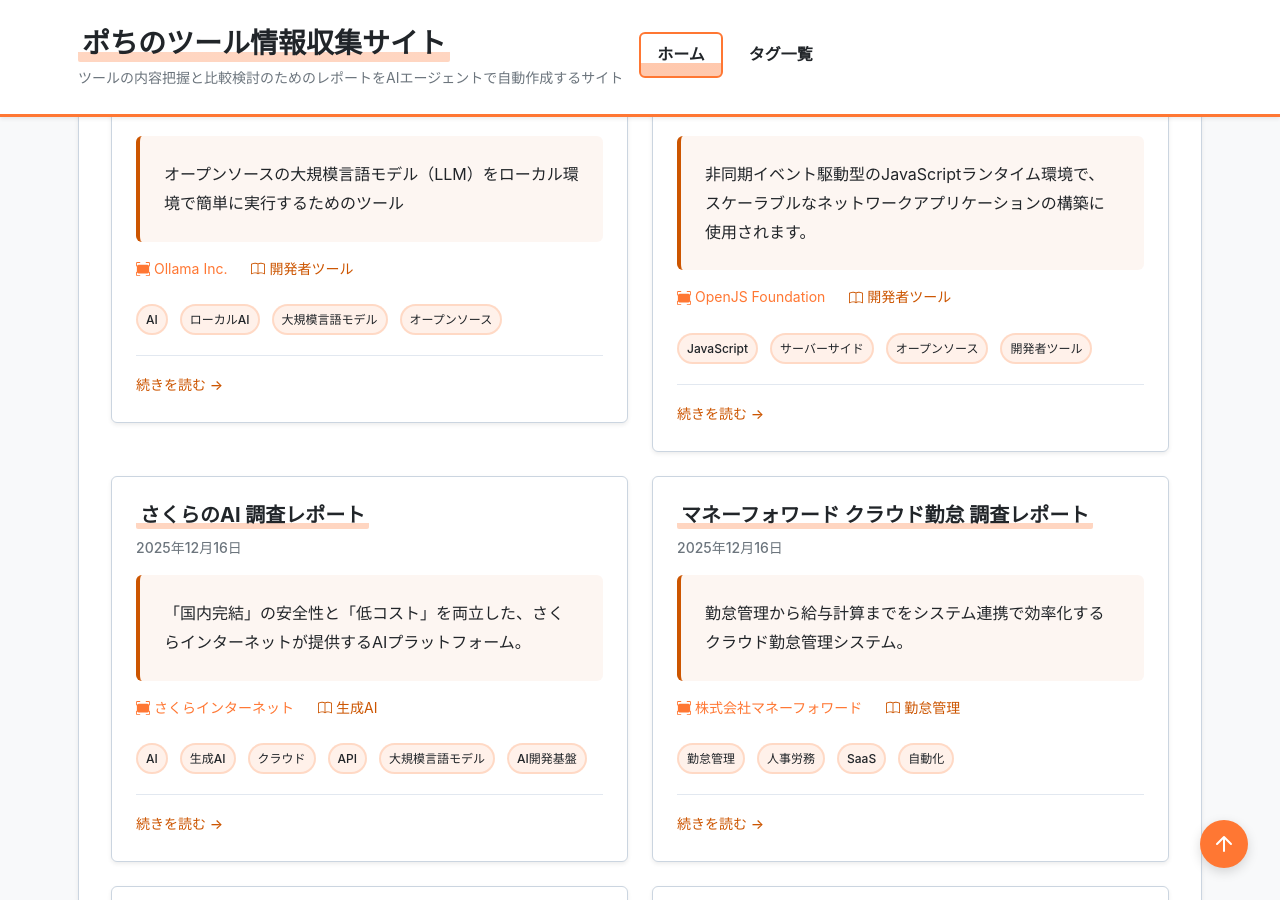
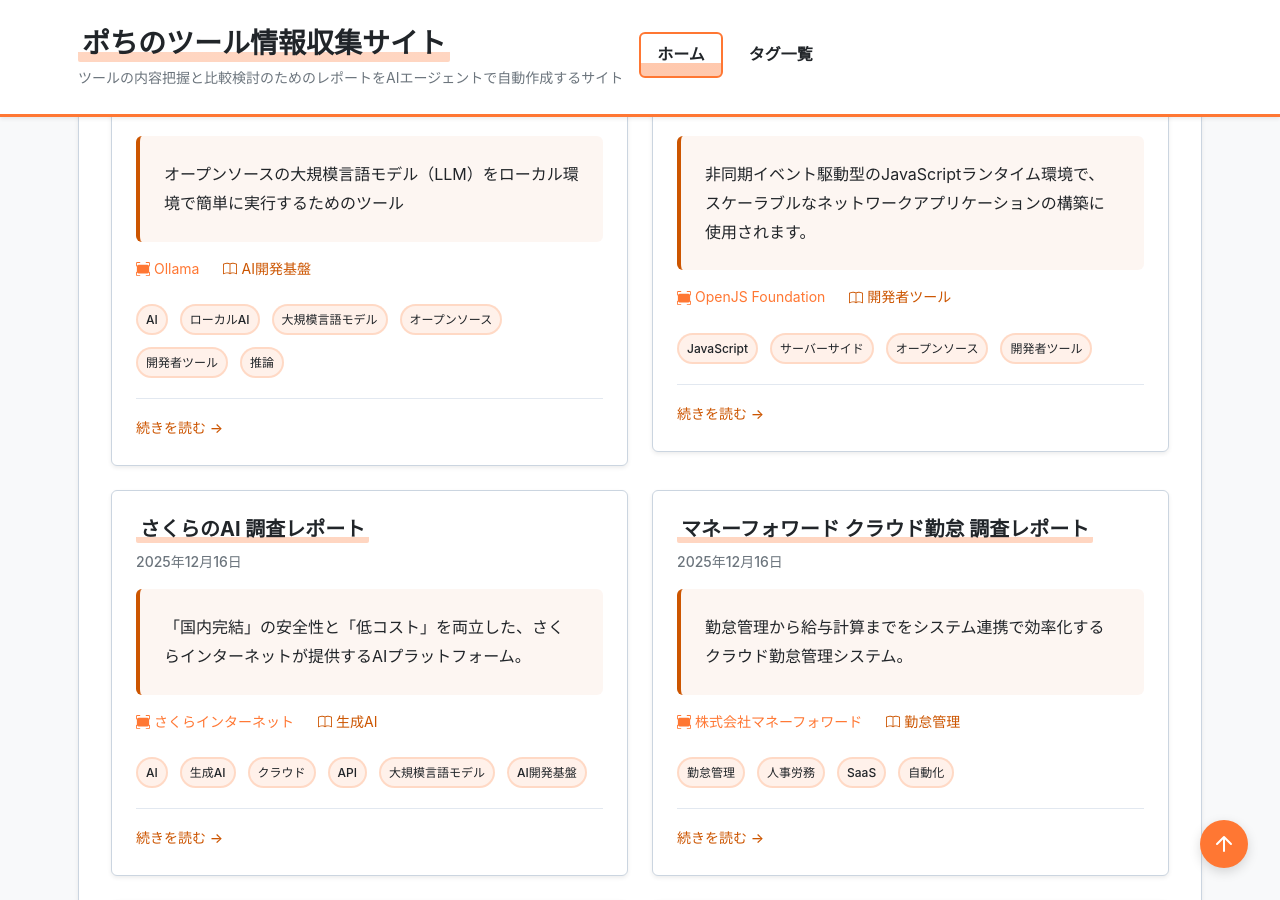
Before and after one commit to aegisfleet/tool-survey-report, a Jekyll site: the page built from index.md, in a window 1280 px wide and 900 px high, scrolled down 845 px. Built offline with Jekyll 4.4.1, drawn with Linux system fonts in a browser that asks for light colours.

Commit message:
Organize Ollama Report Metadata (#260)
* refactor(ollama): Align category, tags, and relationships with standards

This commit refactors the metadata for the Ollama report to align with the project's standardization guidelines outlined in `task-organizing-category-tags.md`.

- Updates the category for `_reports/ollama.md` from "開発者ツール" to the more specific "AI開発基盤".
- Adds "開発者ツール" and "推論" tags to provide a more comprehensive classification.
- Corrects the developer name to "Ollama" for consistency.
- Verifies that existing `related_tools` ("Foundry Local" and "LM Studio") already had correct bidirectional links back to Ollama, requiring no changes to those files.

Additionally, this commit adds a "Progress Status" section to `task-organizing-category-tags.md` and logs these changes as the first entry.

* docs: Clarify commit message requirements for link verification

This commit updates the `task-organizing-category-tags.md` instruction file to improve the validation process.

Based on feedback from a recent code review, a new item has been added to the "Verification and Commit" checklist. This rule requires that the outcome of the bidirectional link verification for related reports be explicitly stated in the commit message. This prevents ambiguity by documenting whether related files were modified or if no changes were needed because the links were already consistent.

This change institutionalizes a best practice to improve the clarity and completeness of future submissions related to report organization.

---------

Co-authored-by: google-labs-jules[bot] <161369871+google-labs-jules[bot]@users.noreply.github.com>

```diff
--- a/_reports/ollama.md
+++ b/_reports/ollama.md
@@ -1,8 +1,8 @@
 ---
 title: "Ollama 調査レポート"
 tool_name: "Ollama"
-category: "開発者ツール"
-developer: "Ollama Inc."
+category: "AI開発基盤"
+developer: "Ollama"
 official_site: "https://ollama.com/"
 date: "2025-10-24"
 last_updated: "2025-12-18"
@@ -11,6 +11,8 @@ tags:
   - "ローカルAI"
   - "大規模言語モデル"
   - "オープンソース"
+  - "開発者ツール"
+  - "推論"
 description: "オープンソースの大規模言語モデル（LLM）をローカル環境で簡単に実行するためのツール"
 relationships:
   related_tools:
```
Also changed, not shown: task-organizing-category-tags.md (+1 -0 lines).
